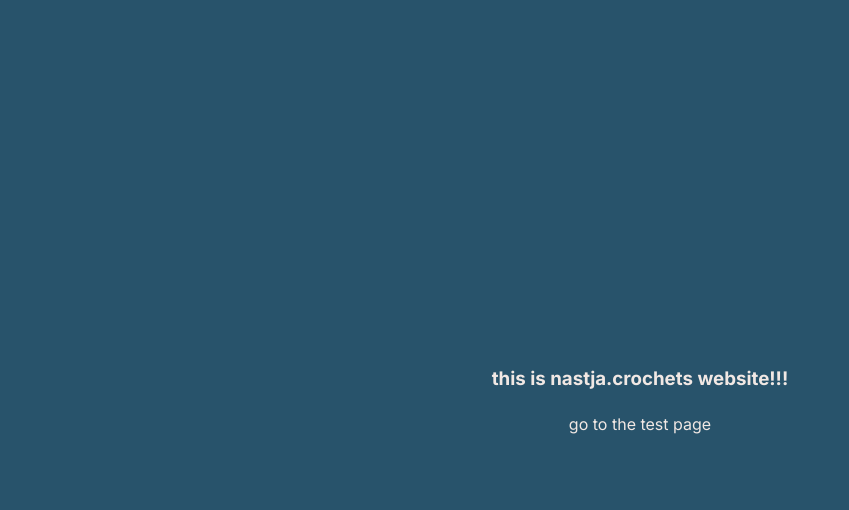
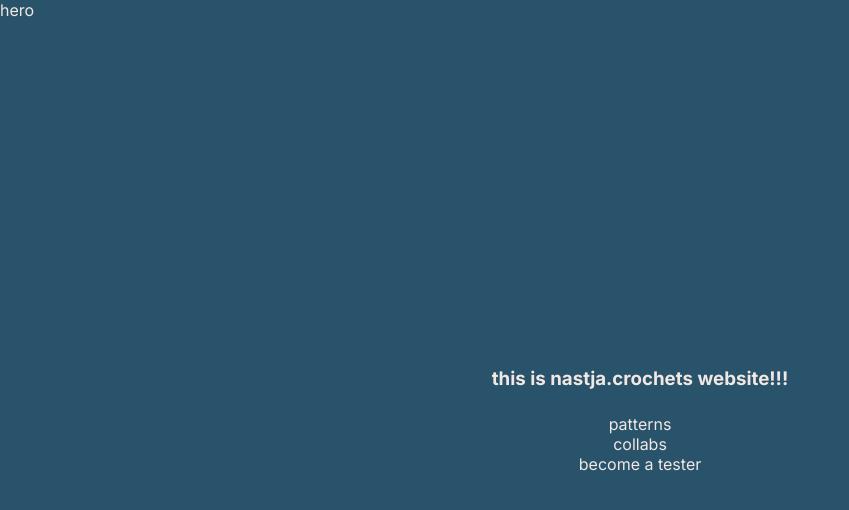
Before and after one commit to JuliaChernykh/nastja.crochets, a Next.js app: page / in a window 1280 px wide. Shown: the top 510 px of the page, without its empty margins (0-849 px from the left). Built offline with nearby package versions, Linux system fonts and the light colour scheme.

Commit message:
pages templates

```diff
--- /dev/null
+++ b/src/app/components/hero/hero.tsx
@@ -0,0 +1,5 @@
+import React from "react";
+
+export const Hero: React.FC = () => {
+  return <div>hero</div>;
+};
--- a/src/app/page.tsx
+++ b/src/app/page.tsx
@@ -1,13 +1,19 @@
-import s from './page.module.css'
+import s from "./page.module.css";
 import Link from "next/link";
+import { Hero } from "@component/app/components/hero/hero";
 
 const Home = () => {
   return (
-    <main className={s.main}>
+    <>
+      <Hero />
+      <main className={s.main}>
         <h3 className={s.title}>this is nastja.crochets website!!!</h3>
-        <Link href="/test">go to the test page</Link>
-    </main>
-  )
-}
+        <Link href="/patterns">patterns</Link>
+        <Link href="/collabs">collabs</Link>
+        <Link href="/test-patterns">become a tester</Link>
+      </main>
+    </>
+  );
+};
 
 export default Home;
--- /dev/null
+++ b/src/app/patterns/page.module.css
@@ -0,0 +1,7 @@
+.page {
+    height: 100vh;
+    display: flex;
+    flex-direction: column;
+    align-items: center;
+    justify-content: center;
+}
--- /dev/null
+++ b/src/app/test-patterns/page.module.css
@@ -0,0 +1,7 @@
+.page {
+    height: 100vh;
+    display: flex;
+    flex-direction: column;
+    align-items: center;
+    justify-content: center;
+}
```
Also changed, not shown: src/app/collabs/page.tsx (added, +8 -0 lines), src/app/patterns/page.tsx (added, +8 -0 lines), src/app/test-patterns/page.tsx (added, +8 -0 lines), src/app/test/page.tsx (deleted, +0 -10 lines), src/app/collabs/page.module.css (renamed from src/app/test/page.module.css), src/app/components/hero/hero.module.css (added), 1 other file (tests, documents, lock files or other folders).
